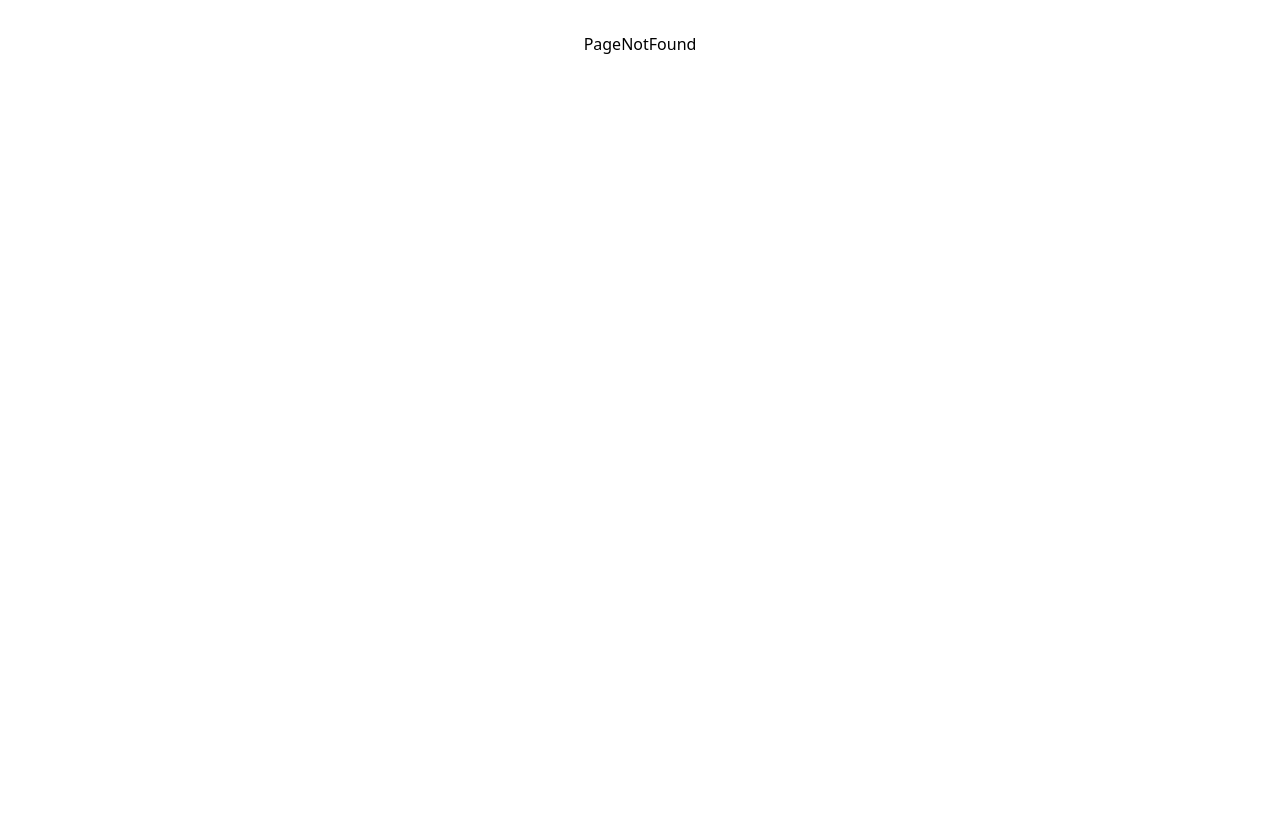
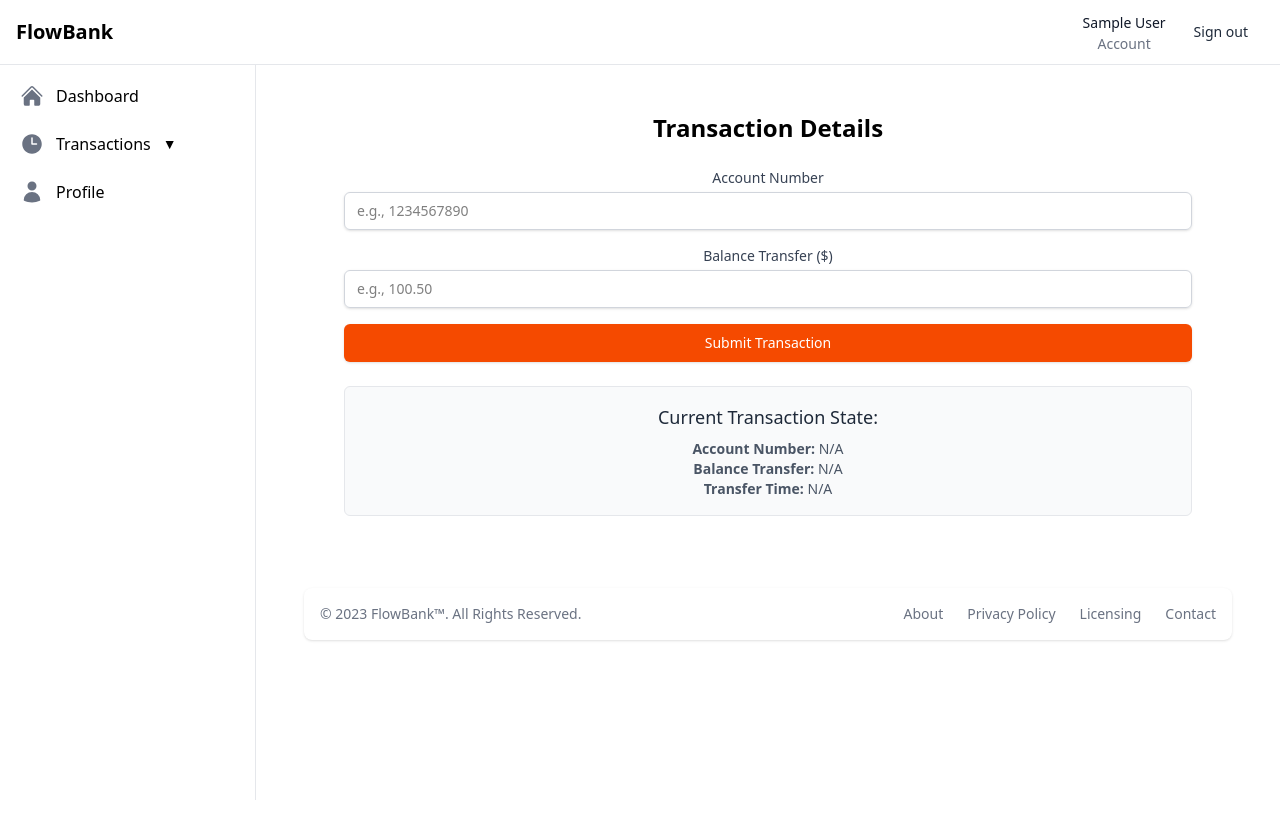
Before and after one commit to YuridhZZ/Wahidun, a React (Vite) app: page /transactions/new in a window 1280 px wide. Shown: the top 838 px of the page. Before the commit the page ends 800 px from the top, so only its background shows below. Built offline with nearby package versions, Linux system fonts and the light colour scheme; no server answers; sample sign-in values are in the browser's storage.

Commit message:
gabung yang branch nafira, tambahin menu items page buat drop down list, ubah side bar, ubah tampilan page transasksi baru

```diff
--- a/src/App.jsx
+++ b/src/App.jsx
@@ -9,8 +9,6 @@ import DashboardPage from './pages/DashboardPage';
 import RegisterPage from './pages/RegisterPage';
 import PageNotFound from './pages/PageNotFound';
 import TransactionForm from './pages/TransactionPage';
-import TransactionPage from './pages/TransactionListPage';
-
 import Transactions from './pages/Transactions'
 import Profile from './pages/Profile';
 import Layout from './components/Layout';
@@ -25,7 +23,8 @@ function App() {
           <Route path="/register" element={<GuestRoute><RegisterPage /></GuestRoute>} />
           <Route path="/" element={<ProtectedRoute><LayoutWrapper /></ProtectedRoute>}>
             <Route path="/dashboard" element={<DashboardPage />} />
-            <Route path="/transactions" element={<Transactions />} />
+            <Route path="/transactions/new" element={<TransactionForm />} />
+            <Route path="/transactions/lists" element={<Transactions />} />
             <Route path="profile" element={<Profile />} />
             <Route index element={<DashboardPage />} />
           </Route>
--- /dev/null
+++ b/src/components/MenuItems.jsx
@@ -0,0 +1,58 @@
+import React from 'react';
+import { Link } from 'react-router-dom';
+
+const MenuItem = ({ item, isOpen, setOpenMenuItem, closeCurrentSubMenu }) => {
+    const hasSubItems = item.subItems && item.subItems.length > 0;
+
+    const handleClick = (e) => {
+
+        if (hasSubItems) {
+            e.preventDefault();
+         // Prevent default link behavior for parent items
+            if (isOpen) {
+                closeCurrentSubMenu();
+            } else {
+                setOpenMenuItem();
+            }
+        }
+    };
+
+    return (
+        <li className="menu-item">
+            <Link to={item.path}
+                className={`
+                    menu-link ${hasSubItems ? ' border-gray-800' : ''} ${isOpen ? 'bg-gray-100' : ''}
+                    flex items-center p-2 text-base font-medium rounded-lg hover:bg-gray-100 ${location.pathname === item.path ? 'bg-gray-100' : ''}
+                    `}
+
+                onClick={handleClick}
+                aria-expanded={hasSubItems ? isOpen : undefined}
+            >
+            <item.icon className="w-6 h-6 text-gray-500" />
+            <span className="ml-3">{item.name}</span>
+                {hasSubItems && (
+                    <span className="text-sm transition-transform duration-300 ease-in-out ml-3">
+                        {isOpen ? '▲' : '▼'}
+                    </span>
+                )}
+            </Link>
+            {hasSubItems && (
+                <ul className={`
+                 overflow-hidden transition-all duration-300 ease-in-out
+                ${isOpen ? 'max-h-96' : 'max-h-0'}
+                rounded-lg
+                `}>
+                    {item.subItems.map((subItem, index) => (
+                        <li key={subItem.id}>
+                            <Link to={subItem.path || '#'}
+                            className={`flex items-center p-2 text-base font-medium rounded-lg hover:bg-gray-300 ${location.pathname === subItem.path ? 'bg-gray-100' : ''}`}
+                            >{subItem.name} </Link>
+                        </li>
+                    ))}
+                </ul>
+            )}
+        </li>
+    );
+};
+
+export default MenuItem;
--- a/src/components/Sidebar.jsx
+++ b/src/components/Sidebar.jsx
@@ -1,4 +1,4 @@
-import { Link, useLocation } from 'react-router-dom';
+import { useLocation } from 'react-router-dom';
 import {
     HomeIcon,
     ClockIcon,
@@ -6,14 +6,26 @@ import {
     ArrowRightIcon,
     ArrowLeftIcon
 } from '@heroicons/react/24/solid';
+import MenuItem from './MenuItems';
+import { useState } from 'react';
+
+const menuData = [
+    { id:'dashboard',path: '/dashboard', name: 'Dashboard', icon: HomeIcon },
+    {
+        id:'transac',name: 'Transactions', icon: ClockIcon,
+        subItems: [
+            { id:'transacNew',path: '/transactions/new', name: 'New Transactions',  },
+            { id:'transacList',path: '/transactions/lists', name: 'Transactions Lists',  },
+        ],
+    },
+    { id:'prodile',path: '/profile', name: 'Profile', icon: UserIcon }
+    ];
 
 export default function Sidebar({ isOpen, toggleSidebar }) {
     const location = useLocation();
-    const links = [
-        { path: '/dashboard', name: 'Dashboard', icon: HomeIcon },
-        { path: '/transactions', name: 'Transactions', icon: ClockIcon },
-        { path: '/profile', name: 'Profile', icon: UserIcon }
-    ];
+
+    // State to manage which sub-menu is currently open (for accordion effect)
+    const [openSubMenuName, setOpenSubMenuName] = useState(null);
 
     return (
         <aside
@@ -23,16 +35,15 @@ export default function Sidebar({ isOpen, toggleSidebar }) {
         >
             <div className="overflow-y-auto py-5 px-3 h-full bg-white">
                 <ul className="space-y-2">
-                    {links.map((link) => (
-                        <li key={link.path}>
-                            <Link
-                                to={link.path}
-                                className={`flex items-center p-2 text-base font-medium rounded-lg hover:bg-gray-100 ${location.pathname === link.path ? 'bg-gray-100' : ''}`}
+                    {menuData.map((link) => (
+                        <MenuItem
+                            key={link.id} // Use name as key if unique, otherwise index
+                            item={link}
+                            isOpen={openSubMenuName === link.id} // Pass down if this item is open
+                            setOpenMenuItem={() => setOpenSubMenuName(link.id)} // Function to open this item
+                            closeCurrentSubMenu={() => setOpenSubMenuName(null)} // Function to close this item
                             >
-                                <link.icon className="w-6 h-6 text-gray-500" />
-                                <span className="ml-3">{link.name}</span>
-                            </Link>
-                        </li>
+                        </MenuItem>
                     ))}
                 </ul>
             </div>
--- a/src/contexts/AuthContext.jsx
+++ b/src/contexts/AuthContext.jsx
@@ -1,6 +1,5 @@
-import { createContext, useContext, useState, useEffect } from 'react';
+import { createContext, useContext, useState, useEffect, useCallback } from 'react';
 import { useNavigate, Navigate } from 'react-router-dom';
-import useFetch from '../hooks/useFetch';
 
 const AuthContext = createContext();
 
@@ -22,9 +21,11 @@ export function AuthProvider({ children }) {
     setLoading(false);
   }, []);
 
-  function login(credentials){
-    const {newResponse, loading, error} = useFetch('https://6870d44c7ca4d06b34b83a49.mockapi.io/api/core/user','GET')
-    const foundUser = newResponse.find(u =>
+  const login = async (credentials) => {
+    try {
+      const response = await fetch('https://6870d44c7ca4d06b34b83a49.mockapi.io/api/core/user');
+      const users = await response.json();
+      const foundUser = users.find(u =>
         u.email === credentials.email && u.password === credentials.password
       );
       if (foundUser) {
@@ -35,9 +36,15 @@ export function AuthProvider({ children }) {
       } else {
         return { success: false, message: error };
       }
+    } catch (error) {
+      return { success: false, message: 'Login failed. Please try again.' };
+    } finally {
+      setLoading(false);
+    }
   };
 
-  function register(formData) {
+  const register=async(formData)=> {
+    try {
       if (formData.password !== formData.confirmPassword) {
         return { success: false, message: error };
       }
@@ -56,29 +63,27 @@ export function AuthProvider({ children }) {
         createdAt: new Date().toISOString()
       };
 
-      const newResponse = useFetch('https://6870d44c7ca4d06b34b83a49.mockapi.io/api/core/user','POST',userData)
-      setUser(newResponse)
+      const response = await fetch('https://6870d44c7ca4d06b34b83a49.mockapi.io/api/core/user', {
+        method: 'POST',
+        headers: {
+          'Content-Type': 'application/json',
+        },
+        body: JSON.stringify(userData),
+      });
+       if (response.ok) {
+        const newUser = await response.json();
+        setUser(newUser);
         localStorage.setItem('user', JSON.stringify(newUser)); // nyimpen user di localStorage
         navigate('/dashboard');
         return { success: true };
-
-      // const response = await fetch('https://6870d44c7ca4d06b34b83a49.mockapi.io/api/core/user', {
-      //   method: 'POST',
-      //   headers: {
-      //     'Content-Type': 'application/json',
-      //   },
-      //   body: JSON.stringify(userData),
-      // });
-
-      // if (response.ok) {
-      //   const newUser = await response.json();
-      //   setUser(newUser);
-      //   localStorage.setItem('user', JSON.stringify(newUser)); // nyimpen user di localStorage
-      //   navigate('/dashboard');
-      //   return { success: true };
-      // } else {
-      //   return { success: false, message: 'Registration failed. Please try again.' };
-      // }
+      } else {
+        return { success: false, message: 'Registration failed. Please try again.' };
+      }
+     } catch (error) {
+      return { success: false, message: error.message || 'An unexpected error occurred during login.' };
+    } finally {
+      setLoading(false);
+    }
   };
 
   const logout = () => {
--- a/src/pages/TransactionListPage.jsx
+++ b/src/pages/TransactionListPage.jsx
@@ -1,3 +1,6 @@
+// INI TIDAK DIPAKAI//
+
+
 import { useState, useEffect } from 'react';
 import { Link } from 'react-router';
 import useFetch from '../hooks/useFetch';
--- a/src/pages/TransactionPage.jsx
+++ b/src/pages/TransactionPage.jsx
@@ -12,9 +12,11 @@ function TransactionForm() {
   const { user, logout } = useAuth();
   const [balanceTransfer, setBalanceTransfer] = useState('');
   const [accountNumber, setAccountNumber] = useState('');
+  const [transferTime, setTransferTime] = useState('');
   const [error, setError] = useState('');
   const [isLoading, setIsLoading] = useState(false);
   const navigate = useNavigate();
+
 
 
   const handleBalanceTransferChange = (e) => {
@@ -22,6 +24,7 @@ function TransactionForm() {
     const value = e.target.value;
     if (/^\d*\.?\d*$/.test(value)) {
       setBalanceTransfer(value);
+      setTransferTime(new Date().toISOString())
     }
   };
 
@@ -39,12 +42,15 @@ function TransactionForm() {
     setError('');
 
     const userData = {
-        accountSourceName: user.name,
+        accountSourceId:user.id,
+        accountSourceNumber: user.name,
         accountDestinationNumber: accountNumber,
-        transferNominal : balanceTransfer,
-        transferTime : new Date().toISOString(),
+        category: 'category1',
+        nominal : balanceTransfer,
+        transferTime : transferTime,
         createdAt: new Date().toISOString()
     };
+    console.log(transferTime)
 
     const response = await fetch('https://6870d44c7ca4d06b34b83a49.mockapi.io/api/core/transaction', {
         method: 'POST',
@@ -62,30 +68,26 @@ function TransactionForm() {
 
   return (
     <div className="min-h-full">
-      <nav className="bg-gray-800">
-        <div className="mx-auto max-w-7xl px-4 sm:px-6 lg:px-8">
-          <div className="flex h-16 items-center justify-between">
-            <div className="flex items-center">
-              <div className="flex-shrink-0">
-                <h1 className="text-white font-bold">Transaction</h1>
+      <main>
+        <div className="mx-auto max-w-7xl py-6 sm:px-6 lg:px-8">
+          <h2 className="text-2xl font-bold px-4 mb-6">Transaction Details</h2>
+          <form onSubmit={handleSubmit} className="space-y-4">
+            {/* Account Number Input */}
+            <div>
+                <label htmlFor="accountNumber" className="block text-sm font-medium text-gray-700 mb-1">
+                  Account Number
+                </label>
+                <input
+                  type="text" // Using text to allow for numeric input validation
+                  id="accountNumber"
+                  value={accountNumber}
+                  onChange={handleAccountNumberChange}
+                  placeholder="e.g., 1234567890"
+                  className="mt-1 block w-full px-3 py-2 border border-gray-300 rounded-md shadow-sm focus:outline-none focus:ring-blue-500 focus:border-blue-500 sm:text-sm"
+                  aria-label="Account Number"
+                  required
+                />
             </div>
-            </div>
-            <div className="ml-4 flex items-center md:ml-6">
-              <Link to='/transaction'
-                    className="rounded-md bg-gray-700 px-3 py-2 text-sm font-medium text-white hover:bg-gray-600 focus:outline-none focus:ring-2 focus:ring-white focus:ring-offset-2 focus:ring-offset-gray-800">
-                    back to transaction
-              </Link>
-            </div>
-          </div>
-        </div>
-      </nav>
-
-      <main>
-        <div className="mx-auto my-auto max-w-7xl py-6 sm:px-6 lg:px-8">
-          <div className="px-4 py-6 sm:px-0">
-            <div className="h-auto rounded-lg border-4 border-dashed border-gray-200 p-8">
-              <h2 className="text-2xl font-semibold mb-6 text-gray-800 text-center">Transaction Details</h2>
-                <form onSubmit={handleSubmit} className="space-y-4">
             {/* Balance Transfer Input */}
             <div>
                 <label htmlFor="balanceTransfer" className="block text-sm font-medium text-gray-700 mb-1">
@@ -102,28 +104,10 @@ function TransactionForm() {
                   required
                 />
             </div>
-
-                    {/* Account Number Input */}
-                    <div>
-                    <label htmlFor="accountNumber" className="block text-sm font-medium text-gray-700 mb-1">
-                        Account Number
-                    </label>
-                    <input
-                        type="text" // Using text to allow for numeric input validation
-                        id="accountNumber"
-                        value={accountNumber}
-                        onChange={handleAccountNumberChange}
-                        placeholder="e.g., 1234567890"
-                        className="mt-1 block w-full px-3 py-2 border border-gray-300 rounded-md shadow-sm focus:outline-none focus:ring-blue-500 focus:border-blue-500 sm:text-sm"
-                        aria-label="Account Number"
-                        required
-                    />
-                    </div>
-
             {/* Submit Button */}
             <button
                 type="submit"
-                    className="w-full flex justify-center py-2 px-4 border border-transparent rounded-md shadow-sm text-sm font-medium text-white bg-blue-600 hover:bg-blue-700 focus:outline-none focus:ring-2 focus:ring-offset-2 focus:ring-blue-500 transition duration-150 ease-in-out"
+                className="w-full flex justify-center py-2 px-4 border border-transparent rounded-md shadow-sm text-sm font-medium text-white bg-orange-600 hover:bg-orange-700 focus:outline-none focus:ring-2 focus:ring-offset-2 focus:ring-blue-500 transition duration-150 ease-in-out"
               >
                 Submit Transaction
             </button>
@@ -138,12 +122,9 @@ function TransactionForm() {
             <p className="text-sm text-gray-600">
               <strong>Balance Transfer:</strong> {balanceTransfer || 'N/A'}
             </p>
-                    {/* <p className="text-sm text-gray-600">
+            <p className="text-sm text-gray-600">
               <strong>Transfer Time:</strong> {transferTime || 'N/A'}
-                    </p> */}
-
-                </div>
-            </div>
+            </p>
           </div>
         </div>
       </main>
```
Lines whose indentation alone changed are shown as unchanged.
